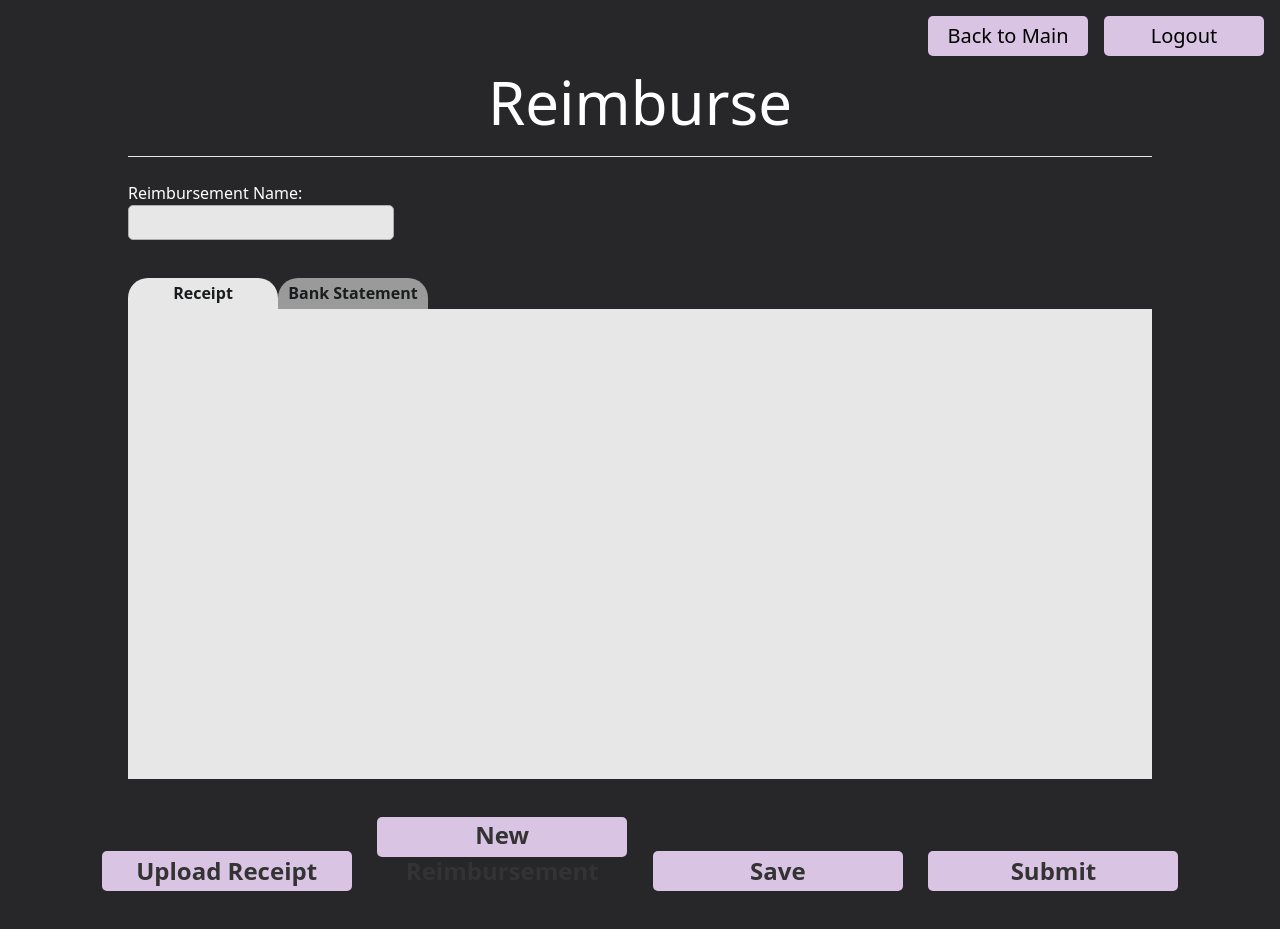
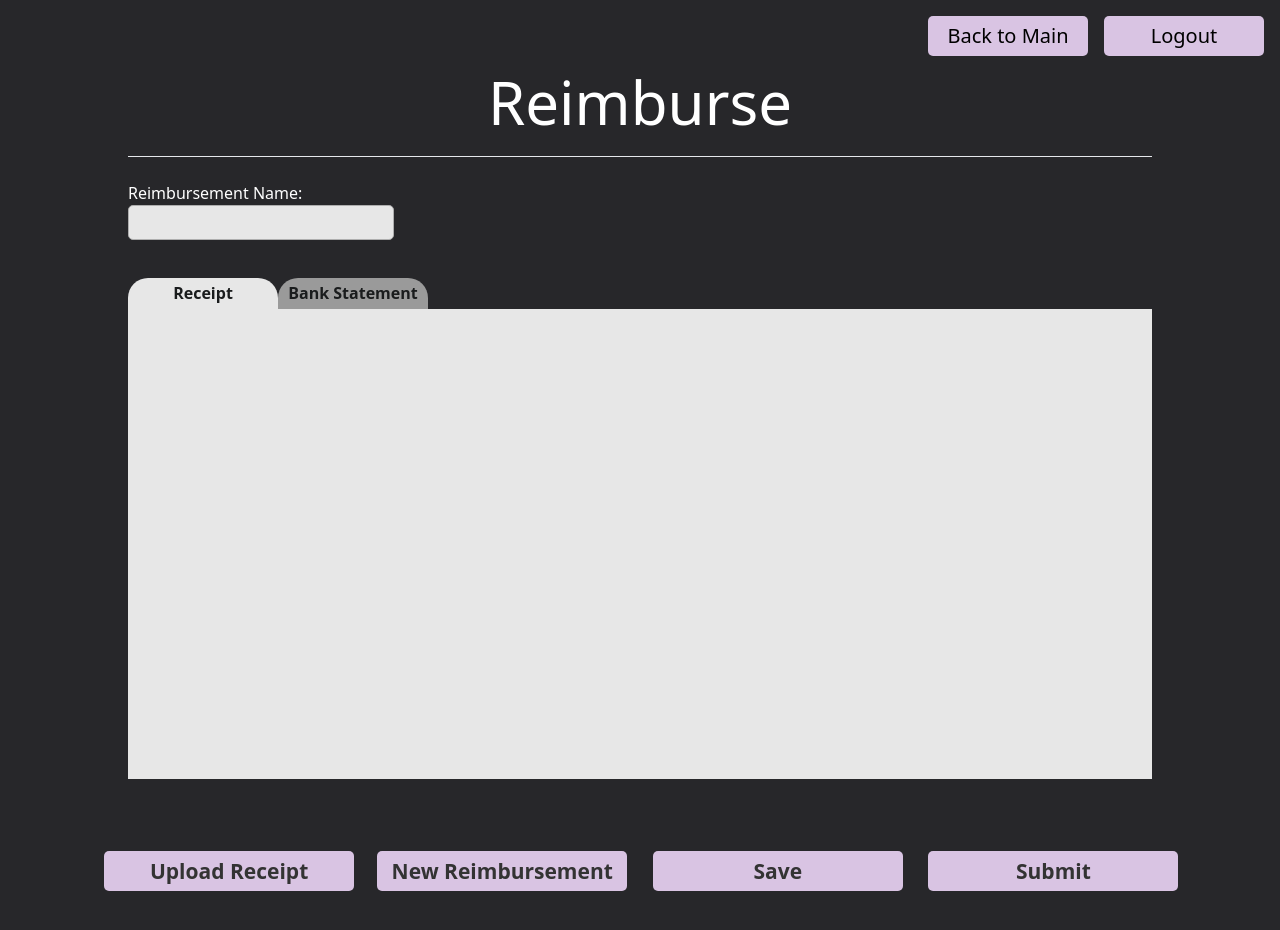
Before and after one commit to ubccsss/Live-Inventory-System, a React (Vite) app in the folder frontend/: page /officer/reimburse in a window 1280 px wide. Built offline with nearby package versions, Linux system fonts and the light colour scheme.

Commit message:
file uploader

```diff
--- a/frontend/package.json
+++ b/frontend/package.json
@@ -12,11 +12,12 @@
   "dependencies": {
     "@reduxjs/toolkit": "^2.2.1",
     "bootstrap": "^5.3.3",
+    "element-react": "^1.4.34",
     "react": "^18.2.0",
     "react-bootstrap": "^2.10.1",
     "react-dom": "^18.2.0",
-    "react-router-dom": "^6.22.2",
-    "react-redux": "^9.1.0"
+    "react-redux": "^9.1.0",
+    "react-router-dom": "^6.22.2"
   },
   "devDependencies": {
     "@types/react": "^18.2.43",
--- a/frontend/src/components/reimburse.tsx
+++ b/frontend/src/components/reimburse.tsx
@@ -6,24 +6,53 @@ import { useSelector } from "react-redux";
 import { IRootState } from "../App";
 import { useDispatch } from 'react-redux';
 import { displayReceipt, displayBankStatement, uploadBankStatement, uploadReceipt, saveReminbursement, submitReminbursement } from "../redux/reimbursement";
-import { Upload } from "./PDFUpload";
 import { useState } from "react";
+import Form from 'react-bootstrap/Form';
 
-const Reimburse = () => {
+interface UploaderProps {
+	fileType?: string | AcceptedFileType[];
+  }
+
+enum AcceptedFileType {
+	Pdf = ".pdf"
+}
+
+interface Props {
+	action: string;
+	onChange?: (file:File) => void;
+  }
+
+  interface FileUploadProps {
+	onFileChange: (file: File) => void;
+	buttonLabel: string;
+  }
+
+const Reimburse  = (props:UploaderProps) => {
+
 	const dispatch = useDispatch();
 	const [viewReceipt, setViewReceipt] = useState<boolean>(true);
 	const selectedColor = "selectedColor";
 	const unselectedColor = "unselectedColor";
 	const [receiptTabColor, setReceiptTabColor] = useState(selectedColor);
 	const [BSTabColor, setBSTabColor] = useState(unselectedColor);
-	const [receiptFile, setReceiptFile] = useState<File | undefined>(undefined);
+	const [uploadedFile, setUploadedFile] = useState<File | undefined>(undefined);
+	const { fileType } = props;
+	const acceptedFormats: string | AcceptedFileType[] =
+		fileType==undefined ? AcceptedFileType.Pdf : Array.isArray(fileType) ? fileType?.join(",") : fileType;
 
-	const handleFileSelect = (event: React.ChangeEvent<HTMLInputElement>) => {
-		setReceiptFile(event?.target?.files?.[0]);
-	};
 
-	const onUpload = () => {
-		console.log(receiptFile);
+	function triggerFileUpload() {
+		document.getElementById('formFile')?.click();
+	}
+
+	const handleFileChange = (event: React.ChangeEvent<HTMLInputElement>) => {
+		const file = event.target.files?.[0];
+		setUploadedFile(file);
+		console.log("file received 0");
+		if (file) {
+			//TODO: PDF displayer]
+			console.log("file received:"+file.webkitRelativePath);
+		}
 	};
 
 	const receiptTabSelected = () => {
@@ -37,12 +66,6 @@ const Reimburse = () => {
 		setBSTabColor(selectedColor);
 		setViewReceipt(false);
 	};
-
-	//const [saved, setSaved] = useState<boolean>(false);
-	//const [uploadedReceipt, setUploadedReceipt] = useState<boolean>(false);
-	//const [displayReceipt, setDisplayReceipt] = useState<boolean>(false);
-	//const [uploadedBankStatement, setUploadedBankStatement] = useState<boolean>(false);
-	//const [displayBankStatement, setDisplayBankStatement] = useState<boolean>(false);
 
 	//TODO: use callbacks to trigger feedbacks () =>
 
@@ -61,27 +84,26 @@ const Reimburse = () => {
 				<button className={`tab ${receiptTabColor}`} onClick={receiptTabSelected}>Receipt</button>
 				<button className={`tab ${BSTabColor}`} onClick={BSTabSelected}>Bank Statement</button>
 			</div>
+
 			<div className="PDFPreviewBackground"></div>
 
 			<div className="buttonGroup">
-				{viewReceipt && (<Button id="UploadReceipt" className='button-d9c4e3-24px-OpenSans' type="button" aria-pressed="true" onClick={() => dispatch(uploadReceipt(""))}>
-					Upload Receipt
-				</Button>)}
-				{!viewReceipt && (<Button id="UploadBank" className='button-d9c4e3-24px-OpenSans' type="button" aria-pressed="true" onSelect={() => dispatch(uploadBankStatement(""))}>
-					Upload Bank Statement
-				</Button>)}
-				<Button id="Save" className='button-d9c4e3-24px-OpenSans' type="button" aria-pressed="true">
+				<Form.Group controlId="formFile" className='formFile'>
+					<Form.Control type="file" className="hiddenElement" onChange={handleFileChange} hidden />
+					{viewReceipt && <Form.Control plaintext readOnly className='button-d9c4e3-21px-OpenSans' type="button" value="Upload Receipt" onClick={triggerFileUpload} aria-pressed="true"/>}
+					{!viewReceipt && <Form.Control plaintext readOnly className='button-d9c4e3-21px-OpenSans' type="button" value="Upload Bank Statement" onClick={triggerFileUpload} aria-pressed="true"/>}
+				</Form.Group>
+
+				<Button id="Save" className='button-d9c4e3-21px-OpenSans' type="button" aria-pressed="true">
 					New Reimbursement
 				</Button>
-				<Button id="Save" className='button-d9c4e3-24px-OpenSans' type="button" aria-pressed="true" onClick={() => dispatch(saveReminbursement(""))}>
+				<Button id="Save" className='button-d9c4e3-21px-OpenSans' type="button" aria-pressed="true" onClick={() => dispatch(saveReminbursement(""))}>
 					Save
 				</Button>
-				<Button id="Submit" className='button-d9c4e3-24px-OpenSans' type="button" aria-pressed="true" onSelect={() => dispatch(submitReminbursement(""))}>
+				<Button id="Submit" className='button-d9c4e3-21px-OpenSans' type="button" aria-pressed="true" onSelect={() => dispatch(submitReminbursement(""))}>
 					Submit
 				</Button>
 			</div>
-
-
 		</div>
 
 
--- a/frontend/src/redux/reimbursement.tsx
+++ b/frontend/src/redux/reimbursement.tsx
@@ -6,8 +6,10 @@ export type Reimbursement = {
 	name: string|null;
 	saved: boolean;
 	uploadedReceipt: boolean;
+	receiptFile: File | undefined;
 	displayReceipt: boolean;
 	uploadedBankStatement: boolean;
+	bankStatementFile: File | undefined;
 	displayBankStatement: boolean;
 }
 
@@ -24,8 +26,10 @@ const initialState : Reimbursement = {
 	name: null,
 	saved: false,
 	uploadedReceipt: false,
+	receiptFile: undefined,
 	displayReceipt: true,
 	uploadedBankStatement: false,
+	bankStatementFile: undefined,
 	displayBankStatement: false,
 }
 
@@ -47,13 +51,13 @@ const reimbursementSlice = createSlice({
 
 		uploadBankStatement (state, action)  {
 			//TODO: save to DB
-			action.payload;
+			state.bankStatementFile = action.payload;
 			state.uploadedBankStatement = true;
 		},
 
 		uploadReceipt (state, action)  {
 			//TODO: save to DB
-			action.payload;
+			state.receiptFile = action.payload;
 			state.uploadedReceipt = true;
 			console.log("uploadReceipt");
 		},
--- a/frontend/src/styles/reimburse.css
+++ b/frontend/src/styles/reimburse.css
@@ -1,3 +1,26 @@
+.item input{
+	display: none;
+}
+
+.formFile{
+	width: 250px;
+	height: 40px;
+	align-items: center;
+	text-align: center;
+
+	display:inline-block;
+	margin-top: 3%;
+	margin-bottom: 3%;
+	margin-left: 1%;
+	margin-right: 1%;
+}
+
+.hiddenElement {
+	width: 0;
+	height: 0;
+	display: inline-block;
+}
+
 .receipt-name-input-group {
 	margin-left: 10%;
 	margin-bottom: 2%;
@@ -66,14 +89,14 @@
   	position: relative;
 }
 
-.button-d9c4e3-24px-OpenSans{
-	width: 250px;
+.button-d9c4e3-21px-OpenSans{
+    width: 250px;
 	height: 40px;
 	border-radius: 5px;
 	background-color: #d9c4e3;
 
 	color: #333;
-	font-size: 24px;
+	font-size: 21px;
 	font-weight: bold;
 	font-family: Open Sans, system-ui, -apple-system, 'Segoe UI', Roboto, 'Helvetica Neue', Arial, 'Noto Sans',
 	  'Liberation Sans', sans-serif;
```
Also changed, not shown: 1 other file (tests, documents, lock files or other folders).
